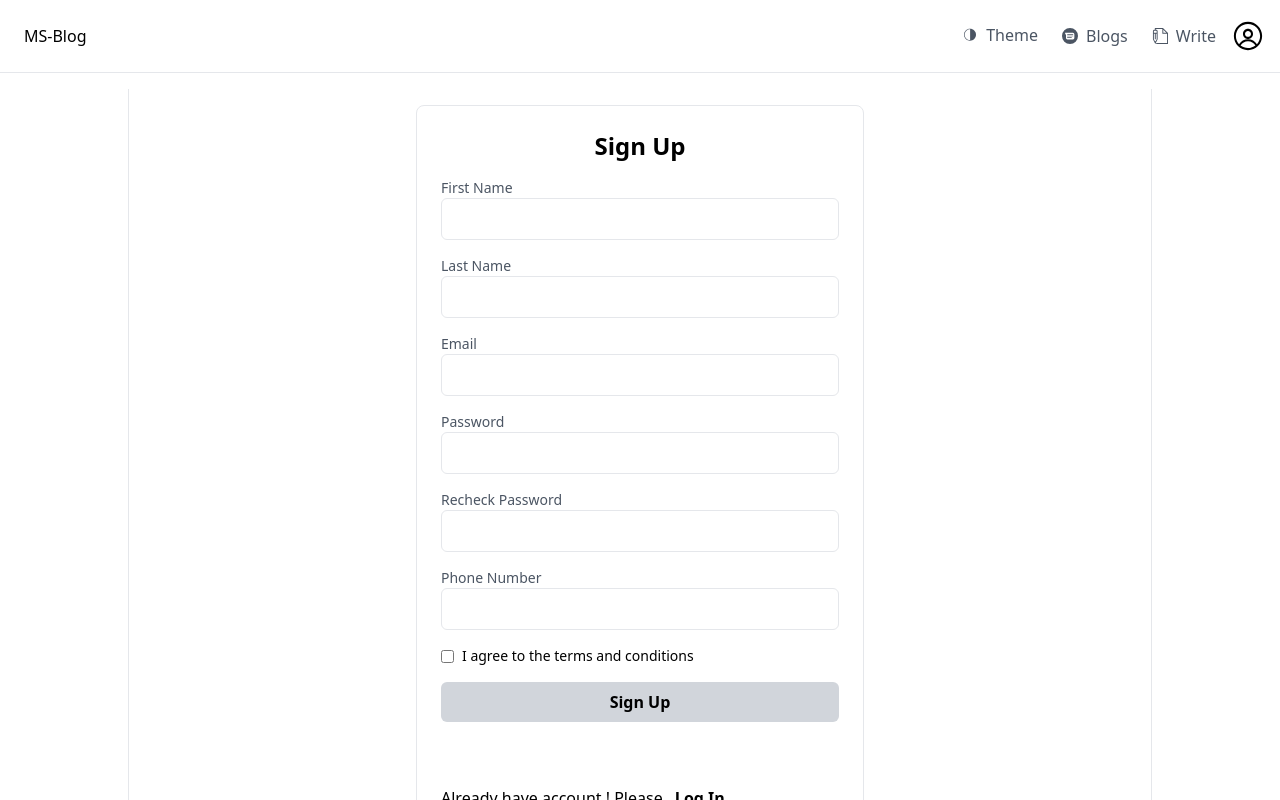
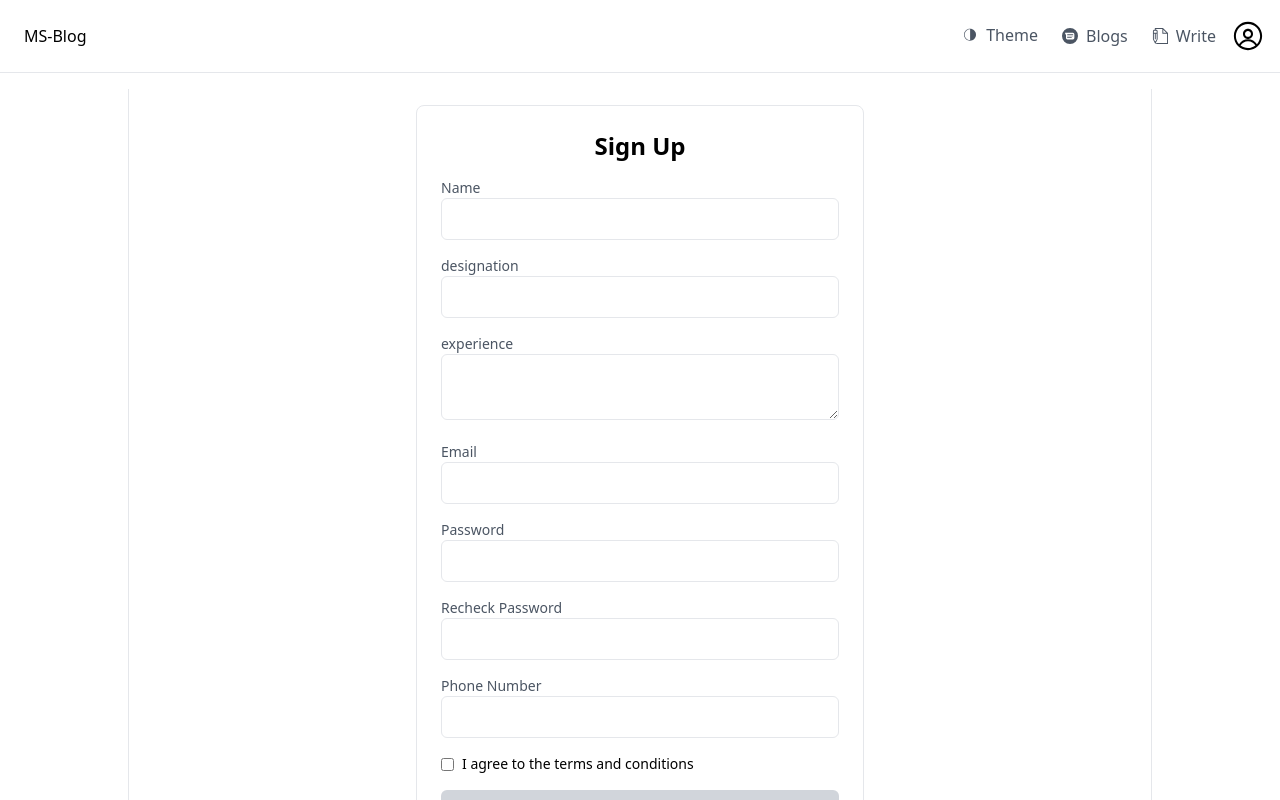
Before and after one commit to mohammadShamimReza/dot-blog-frontend, a Next.js app: page /signup in a window 1280 px wide. Shown: the top 800 px of the page. Built offline with nearby package versions, Linux system fonts and the light colour scheme.

Commit message:
add designation and roe

```diff
--- /dev/null
+++ b/src/components/Fields/EditableFields.tsx
@@ -0,0 +1,66 @@
+import { ChangeEvent } from "react";
+import { AiOutlineEdit, AiOutlineSave } from "react-icons/ai";
+
+interface EditableFieldProps {
+  isEditing: boolean;
+  value: string;
+  onSave?: () => void;
+  onEdit?: () => void;
+  onChange: (e: ChangeEvent<HTMLInputElement & HTMLTextAreaElement>) => void;
+  isTextArea?: boolean;
+  icon?: React.ReactNode;
+  link?: string;
+}
+
+export const EditableField: React.FC<EditableFieldProps> = ({
+  isEditing,
+  value,
+  onSave,
+  onEdit,
+  onChange,
+  isTextArea, // New prop to indicate textarea
+  icon,
+  link,
+}) => {
+  return (
+    <div className="flex gap-2 items-center w-full">
+      {isEditing ? (
+        <>
+          {isTextArea ? ( // Conditionally render a textarea
+            <textarea
+              value={value}
+              className=" border-2 rounded-lg w-full"
+              onChange={onChange}
+            />
+          ) : (
+            <>
+              {" "}
+              <input
+                type="text"
+                value={value}
+                className="border-2 rounded-lg w-full"
+                onChange={onChange}
+              />
+              <AiOutlineSave onClick={onSave} className="w-6 h-6" />
+            </>
+          )}
+        </>
+      ) : (
+        <>
+          {icon}
+          <a href={link} target="_blank" rel="noopener noreferrer">
+            {value}
+          </a>
+          {isTextArea ? (
+            ""
+          ) : (
+            <AiOutlineEdit
+              onClick={onEdit}
+              className="w-6 h-6 hover:cursor-pointer"
+            />
+          )}
+        </>
+      )}
+    </div>
+  );
+};
--- a/src/components/Layouts/Layout.tsx
+++ b/src/components/Layouts/Layout.tsx
@@ -1,6 +1,7 @@
 import { ThemeProvider, useTheme } from "next-themes";
 import { ReactElement } from "react";
 
+import Providers from "@/lib/Providers";
 import Footer from "../footer/Footer";
 import NavBar from "../navbar/NavBar";
 
@@ -9,6 +10,7 @@ function Layout({ children }: { children: ReactElement }) {
 
   return (
     <ThemeProvider attribute="class">
+      <Providers>
         <div className="">
           <NavBar />
           <div className="min-h-screen flex justify-center m-4">
@@ -19,6 +21,7 @@ function Layout({ children }: { children: ReactElement }) {
 
           <Footer />
         </div>
+      </Providers>
     </ThemeProvider>
   );
 }
--- a/src/components/footer/Footer.tsx
+++ b/src/components/footer/Footer.tsx
@@ -1,4 +1,8 @@
+import { useUser } from "@/lib/UserProvider";
+
 function Footer() {
+  const user = useUser();
+  console.log(user.user);
   const currentYear = new Date().getFullYear();
 
   return (
--- a/src/lib/UserProvider.tsx
+++ b/src/lib/UserProvider.tsx
@@ -32,6 +32,8 @@ export const UserProvider: React.FC<{ children: ReactNode }> = ({
 }) => {
   const [user, setUser] = useState<User>({ role: "", id: "" });
 
+  console.log(user);
+
   return (
     <UserContext.Provider value={{ user, setUser }}>
       {children}
--- a/src/pages/_app.tsx
+++ b/src/pages/_app.tsx
@@ -1,4 +1,3 @@
-import Providers from "@/lib/Providers";
 import "@/styles/globals.css";
 import type { NextPage } from "next";
 import type { AppProps } from "next/app";
@@ -14,9 +13,5 @@ type AppPropsWithLayout = AppProps & {
 export default function App({ Component, pageProps }: AppPropsWithLayout) {
   const getLayout = Component.getLayout ?? ((page) => page);
 
-  return getLayout(
-    <Providers>
-      <Component {...pageProps} />
-    </Providers>
-  );
+  return getLayout(<Component {...pageProps} />);
 }
--- a/src/pages/login/LoginForn.tsx
+++ b/src/pages/login/LoginForn.tsx
@@ -51,9 +51,13 @@ const LoginForm: React.FC = () => {
         const { role, id } = getUserInfo() as any;
         reset({ email: "", password: "" });
         console.log(role);
-        router.push("/profile");
+        router.push(`/profile${id}`);
 
-        setUser({ role: role, id: res.id });
+        setUser({ role: role, id: id });
+
+        console.log(user);
+
+
 
         // message.success("User log in successfully!");
       } else {
--- a/src/pages/profile/[id].tsx
+++ b/src/pages/profile/[id].tsx
@@ -1,4 +1,7 @@
-import React, { ChangeEvent, ReactElement, useState } from "react";
+import { EditableField } from "@/components/Fields/EditableFields";
+import { useUsersByIdQuery } from "@/redux/api/userApi";
+import { getUserInfo } from "@/services/auth.service";
+import { ChangeEvent, ReactElement, useState } from "react";
 import {
   AiFillGithub,
   AiFillLinkedin,
@@ -8,76 +11,19 @@ import {
 import Layout from "../../components/Layouts/Layout";
 import MyBlogs from "./MyBlogs";
 
-interface EditableFieldProps {
-  isEditing: boolean;
-  value: string;
-  onSave?: () => void;
-  onEdit?: () => void;
-  onChange: (e: ChangeEvent<HTMLInputElement & HTMLTextAreaElement>) => void;
-  isTextArea?: boolean;
-  icon?: React.ReactNode;
-  link?: string;
-}
-
-const EditableField: React.FC<EditableFieldProps> = ({
-  isEditing,
-  value,
-  onSave,
-  onEdit,
-  onChange,
-  isTextArea, // New prop to indicate textarea
-  icon,
-  link,
-}) => {
-  return (
-    <div className="flex gap-2 items-center w-full">
-      {isEditing ? (
-        <>
-          {isTextArea ? ( // Conditionally render a textarea
-            <textarea
-              value={value}
-              className=" border-2 rounded-lg w-full"
-              onChange={onChange}
-            />
-          ) : (
-            <>
-              {" "}
-              <input
-                type="text"
-                value={value}
-                className="border-2 rounded-lg w-full"
-                onChange={onChange}
-              />
-              <AiOutlineSave onClick={onSave} className="w-6 h-6" />
-            </>
-          )}
-        </>
-      ) : (
-        <>
-          {icon}
-          <a href={link} target="_blank" rel="noopener noreferrer">
-            {value}
-          </a>
-          {isTextArea ? (
-            ""
-          ) : (
-            <AiOutlineEdit
-              onClick={onEdit}
-              className="w-6 h-6 hover:cursor-pointer"
-            />
-          )}
-        </>
-      )}
-    </div>
-  );
-};
-
 const ProfileData = () => {
   const [isEditingName, setIsEditingName] = useState(false);
   const [isEditingJob, setIsEditingJob] = useState(false);
   const [isEditingExperience, setIsEditingExperience] = useState(false);
   const [isEditingLinkedIn, setIsEditingLinkedIn] = useState(false);
   const [isEditingGitHub, setIsEditingGitHub] = useState(false);
+
+  const { id, role, email } = getUserInfo() as any;
+  const { data: userData, isLoading } = useUsersByIdQuery(id);
+
+  console.log(userData);
+
+  const profileData = userData?.data;
 
   const [name, setName] = useState("Morsed Hasan");
   const [job, setJob] = useState("Software Engineer");
--- a/src/pages/signup/SighUpForm.tsx
+++ b/src/pages/signup/SighUpForm.tsx
@@ -5,7 +5,7 @@ import {
   useCreateUserMutation,
   useUserLoginMutation,
 } from "@/redux/api/authApi";
-import { getUserInfo } from "@/services/auth.service";
+import { getUserInfo, storeUserInfo } from "@/services/auth.service";
 import { yupResolver } from "@hookform/resolvers/yup";
 import Link from "next/link";
 import { useRouter } from "next/navigation";
@@ -24,8 +24,9 @@ const SignupForm: React.FC = () => {
   const { user, setUser } = useUser();
 
   const validationSchema = yup.object().shape({
-    firstName: yup.string().required("First Name is required"),
-    lastName: yup.string().required("Last Name is required"),
+    name: yup.string().required("Name is required"),
+    designation: yup.string().required("designation is required"),
+    experience: yup.string().required("designation is required"),
     email: yup.string().email("Invalid email").required("Email is required"),
     password: yup
       .string()
@@ -60,29 +61,26 @@ const SignupForm: React.FC = () => {
       //  message.loading("Creating User!");
       console.log(result);
 
-      // const logIndata = { email: data.email, password: data.password };
-      // const res = await userLogin({ ...logIndata }).unwrap();
-      // console.log(res);
-      //  message.loading("Creating User!");
-      // reset({
-      //   phone: "",
-      //   password: "",
-      //   email: "",
-      //   firstName: "",
-      //   lastName: "",
-      //   repassword: "",
-      //   terms: false,
-      // });
+      reset({
+        phone: "",
+        password: "",
+        email: "",
+        name: "",
+        designation: "",
+        experience: "",
+        repassword: "",
+        terms: false,
+      });
 
       if (result?.accessToken) {
-        //  storeUserInfo({ accessToken: res?.accessToken });
+        storeUserInfo({ accessToken: result?.accessToken });
         const { role, id } = getUserInfo() as any;
-        router.push("/profile");
 
-        setUser({ role: role, id: result.id });
+        setUser({ role: role, id: id });
+      router.push(`/profile${id}`);
 
         //  message.success("User log in successfully!");
-      } else {
+        // } else {
         //  message.error("User log was not successful! Please try again.");
       }
     } catch (err: any) {
@@ -105,9 +103,9 @@ const SignupForm: React.FC = () => {
         <h1 className="text-2xl text-center mb-4 font-semibold ">Sign Up</h1>
         <form onSubmit={handleSubmit(handleSignup)} className="space-y-4">
           <div>
-            <label className="block text-sm text-gray-600">First Name</label>
+            <label className="block text-sm text-gray-600">Name</label>
             <Controller
-              name="firstName"
+              name="name"
               control={control}
               render={({ field }) => (
                 <input
@@ -117,14 +115,14 @@ const SignupForm: React.FC = () => {
                 />
               )}
             />
-            {errors.firstName && (
-              <p className="text-red-500 text-xs">{errors.firstName.message}</p>
+            {errors.name && (
+              <p className="text-red-500 text-xs">{errors.name.message}</p>
             )}
           </div>
           <div>
-            <label className="block text-sm text-gray-600">Last Name</label>
+            <label className="block text-sm text-gray-600">designation</label>
             <Controller
-              name="lastName"
+              name="designation"
               control={control}
               render={({ field }) => (
                 <input
@@ -134,10 +132,28 @@ const SignupForm: React.FC = () => {
                 />
               )}
             />
-            {errors.lastName && (
-              <p className="text-red-500 text-xs">{errors.lastName.message}</p>
+            {errors.designation && (
+              <p className="text-red-500 text-xs">
+                {errors.designation.message}
+              </p>
             )}
           </div>
+          <div>
+            <label className="block text-sm text-gray-600">experience</label>
+            <Controller
+              name="experience"
+              control={control}
+              render={({ field }) => (
+                <textarea {...field} className="w-full border p-2 rounded-md" />
+              )}
+            />
+            {errors.experience && (
+              <p className="text-red-500 text-xs">
+                {errors.experience.message}
+              </p>
+            )}
+          </div>
+
           <div>
             <label className="block text-sm text-gray-600">Email</label>
             <Controller
```
Also changed, not shown: src/components/navbar/User.tsx (+4 -4 lines). Lines whose indentation alone changed are shown as unchanged.
